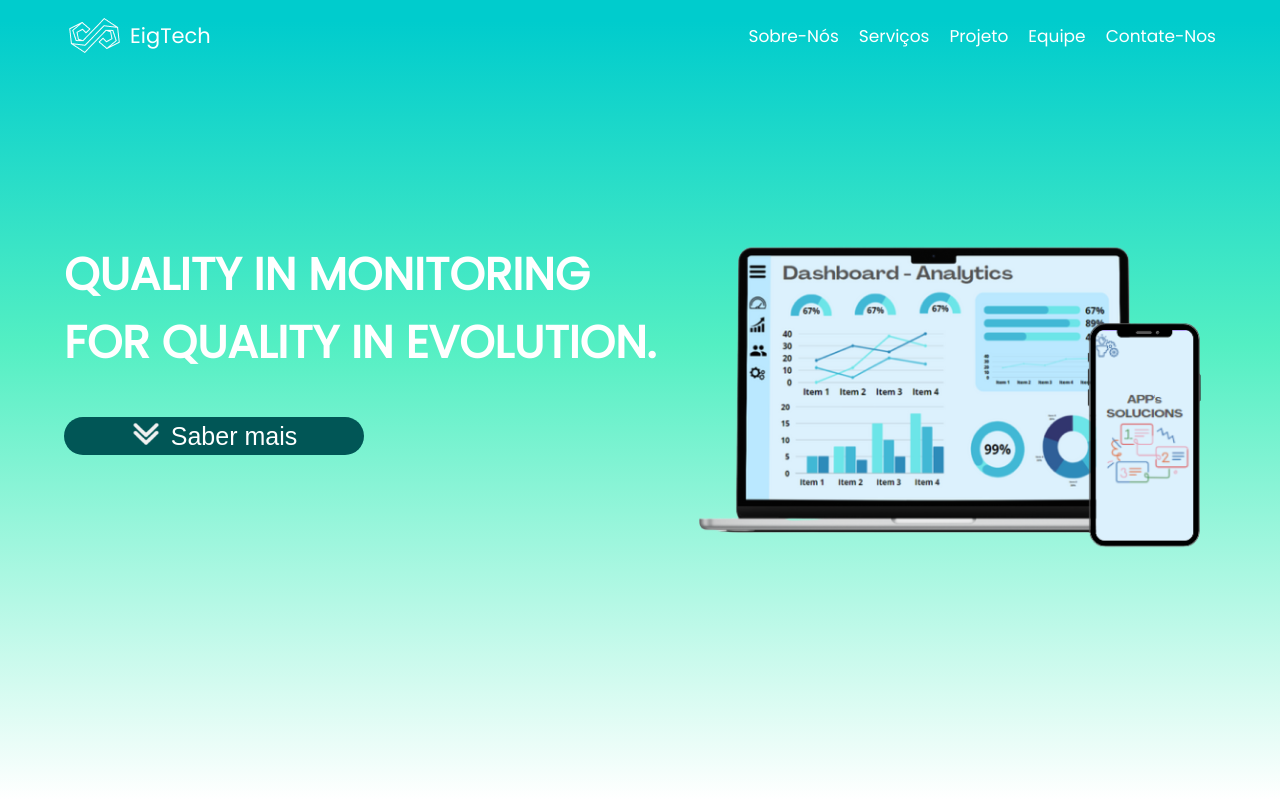
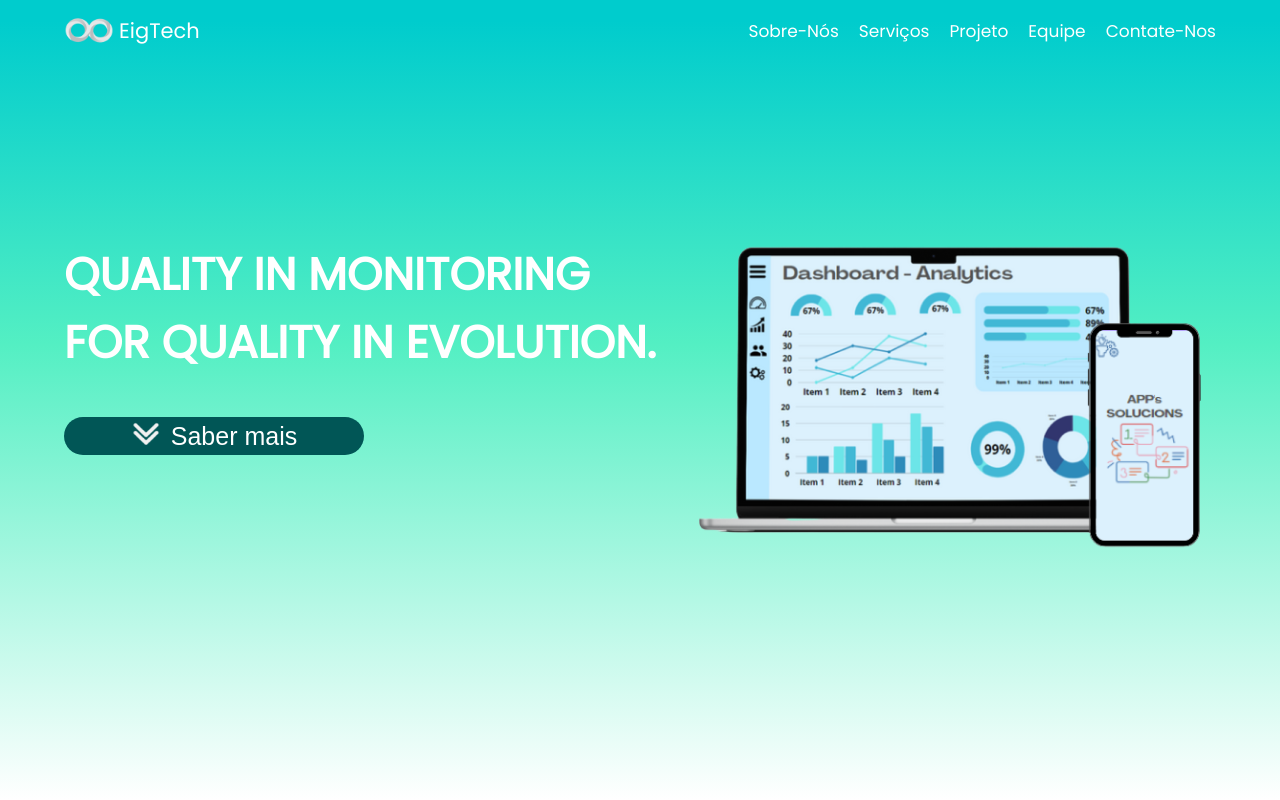
Before and after one commit to EigTech-Solutions/site-institucional, a plain HTML site: page index.html in a window 1280 px wide. Shown: the top 800 px of the page. Drawn offline with nearby package versions, Linux system fonts and the light colour scheme.

Commit message:
Alterando a logo da empresa

```diff
--- a/assets/css/style.css
+++ b/assets/css/style.css
@@ -59,7 +59,7 @@ section{
 
 header{
     width: 100%;
-    padding: 5px 0 5px 0;
+    padding: 15px 0 15px 0;
     position: fixed;
     z-index: 10;
     top: 0;
--- a/index.html
+++ b/index.html
@@ -4,7 +4,7 @@
     <meta charset="UTF-8">
     <meta name="viewport" content="width=device-width, initial-scale=1.0">
     <title>EigTech</title>
-    <link rel="shortcut icon" href="assets/images/icons/arcticons_infinitode.png" type="image/x-icon">
+    <link rel="shortcut icon" href="assets/images/icons/logo-eigtech.png" type="image/x-icon">
     <!-- importando o css da página -->
     <link rel="stylesheet" href="assets/css/style.css">
     <!-- importando css da api de animamação  -->
@@ -17,7 +17,7 @@
             <header id="header">
                 <div class="menu">
                     <a href="#inicial" class="logo">
-                        <img src="assets/images/icons/arcticons_infinitode.png" alt="Logo da EigTech">
+                        <img src="assets/images/icons/logo-eigtech.png" width="50" alt="Logo da EigTech">
                         <span>EigTech</span>
                     </a>
                     <ul class="nav-list">
```
Also changed, not shown: assets/images/icons/logo-eigtech.png (added).
